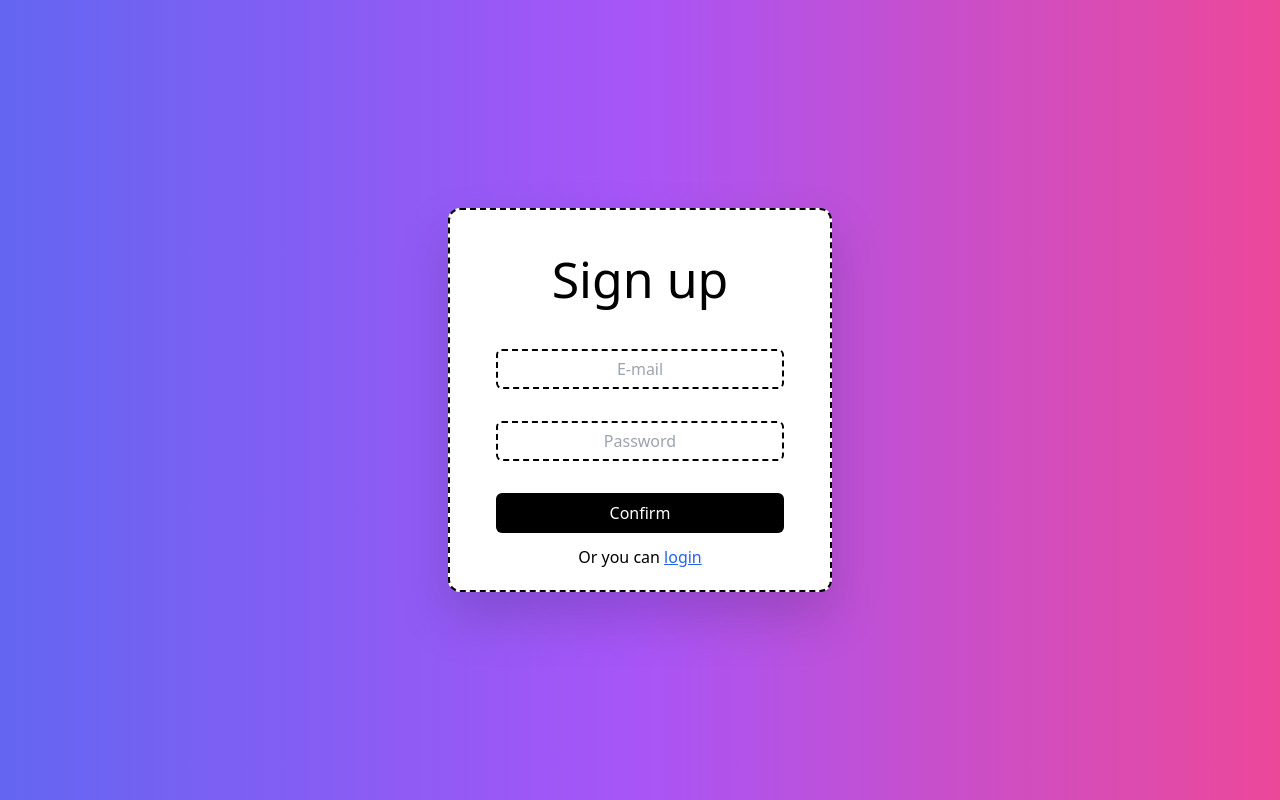
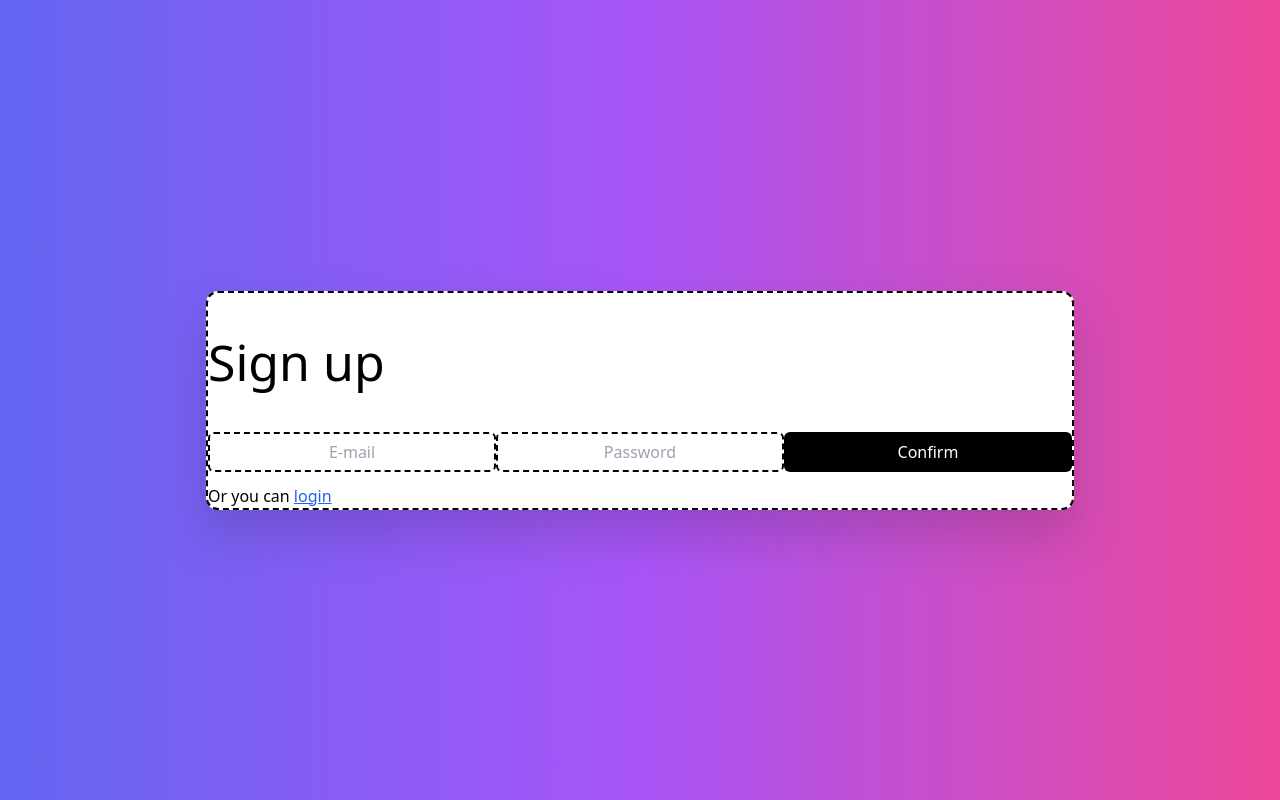
Before and after one commit to ImInBox/todoit, a React (Create React App) app: page /signup in a window 1280 px wide. Built offline with nearby package versions, Linux system fonts and the light colour scheme.

Commit message:
rename LoginFrame and LoginBackground

```diff
--- /dev/null
+++ b/src/components/Background.jsx
@@ -0,0 +1,7 @@
+function Background(props){
+    return(
+        <div className={`${props.className} h-screen w-screen bg-gradient-to-r from-indigo-500 via-purple-500 to-pink-500`}> {props.children} </div>
+    )
+}
+
+export default Background;
--- a/src/components/Button.jsx
+++ b/src/components/Button.jsx
@@ -1,6 +1,6 @@
 function Button(props){
     return(
-        <button className="text-white bg-black hover:scale-105 focus:scale-105 focus:outline-none duration-200 w-[18rem] h-10 mt-8 text-center rounded-md">{props.text}</button>
+        <button className={`${props.className} text-white bg-black hover:scale-105 focus:scale-105 focus:outline-none duration-200 w-[18rem] h-10 mt-8 text-center rounded-md`}>{props.text}</button>
     )
 }
 
--- /dev/null
+++ b/src/components/Frame.jsx
@@ -0,0 +1,7 @@
+function Frame(props){
+    return(
+        <div className={`${props.className} border-dashed border-2 border-black drop-shadow-2xl bg-white rounded-xl`}> {props.children} </div>
+    )
+}
+
+export default Frame;
--- a/src/components/Input.jsx
+++ b/src/components/Input.jsx
@@ -1,6 +1,6 @@
 function Input(props){
     return(
-        <input className="focus:scale-105 hover:scale-105 focus:outline-none duration-200 w-[18rem] h-10 mt-8 text-center rounded-md border-dashed border-black border-2" placeholder={props.placeholder} type={props.type}/>
+        <input className={`{props.className} focus:scale-105 hover:scale-105 focus:outline-none duration-200 w-[18rem] h-10 mt-8 text-center rounded-md border-dashed border-black border-2`} placeholder={props.placeholder} type={props.type}/>
     )
 }
 
--- a/src/components/LoginBackground.jsx
+++ /dev/null
@@ -1,7 +0,0 @@
-function LoginBg(props){
-    return(
-        <div className="flex justify-center items-center h-screen w-screen bg-gradient-to-r from-indigo-500 via-purple-500 to-pink-500"> {props.children} </div>
-    )
-}
-
-export default LoginBg;
--- a/src/components/LoginFrame.jsx
+++ /dev/null
@@ -1,7 +0,0 @@
-function LoginFrame(props){
-    return(
-        <div className="border-dashed border-2 border-black flex items-center flex-col drop-shadow-2xl bg-white h-[24rem] w-[24rem] rounded-xl text-center"> {props.children} </div>
-    )
-}
-
-export default LoginFrame;
--- a/src/pages/Home.jsx
+++ b/src/pages/Home.jsx
@@ -1,17 +1,14 @@
-import Button from "../components/Button";
+import Background from "../components/Background";
+import Frame from "../components/Frame";
 
 function HomePage(){
     return(
-        <div className="p-[15%] h-screen w-screen bg-gradient-to-r from-indigo-500 via-purple-500 to-pink-500">
-            <div className="flex flex-wrap h-full w-full border-dashed border-2 border-black drop-shadow-2xl bg-white rounded-xl text-center">
-                <div className="h-full w-[50%]">
-
-                </div>
-                <div className="h-full w-[50%] flex flex-col items-center">
-
-                </div>
-            </div>
-        </div>
+        <Background className="p-[15%]">
+            <Frame className="flex flex-wrap h-full w-full">
+                <div className="h-full w-[50%]"/>
+                <div className="h-full w-[50%] flex flex-col items-center"/>
+            </Frame>
+        </Background>
     )
 }
 
--- a/src/pages/Login.jsx
+++ b/src/pages/Login.jsx
@@ -1,20 +1,20 @@
 import { Link } from "react-router-dom";
 import Input from "../components/Input";
-import LoginBg from "../components/LoginBackground";
-import LoginFrame from "../components/LoginFrame";
+import Background from "../components/Background";
+import Frame from "../components/Frame";
 import Button from "../components/Button";
 
 function LoginPage(){
     return(
-        <LoginBg>
-            <LoginFrame>
+        <Background className="flex justify-center items-center">
+            <Frame className="h-[24rem] w-[24rem] text-center">
                 <h1 className="text-[50px] pt-8">Login</h1>
                 <Input placeholder="E-mail" type="email"/>
                 <Input placeholder="Password" type="password"/>
                 <Button text="Confirm"/>
                 <p className="pt-3">Or you can <Link className="text-blue-600 underline" to="/signup">signup</Link></p>
-            </LoginFrame>
-        </LoginBg>
+            </Frame>
+        </Background>
     )
 }
 
--- a/src/pages/Signup.jsx
+++ b/src/pages/Signup.jsx
@@ -1,20 +1,20 @@
 import { Link } from "react-router-dom";
-import LoginBg from "../components/LoginBackground";
-import LoginFrame from "../components/LoginFrame";
+import Background from "../components/Background";
+import Frame from "../components/Frame";
 import Input from "../components/Input";
 import Button from "../components/Button";
 
 function SignUpPage(){
     return(
-        <LoginBg>
-            <LoginFrame>
+        <Background className="flex justify-center items-center">
+            <Frame>
                 <h1 className="text-[50px] pt-8">Sign up</h1>
                 <Input placeholder="E-mail" type="email"/>
                 <Input placeholder="Password" type="password"/>
                 <Button text="Confirm"/>
                 <p className="pt-3">Or you can <Link className="text-blue-600 underline" to="/login">login</Link></p>
-            </LoginFrame>
-        </LoginBg>
+            </Frame>
+        </Background>
     )
 }
 
```
